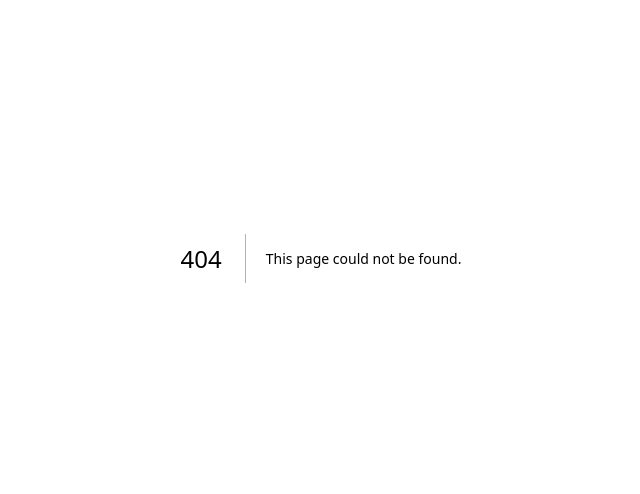
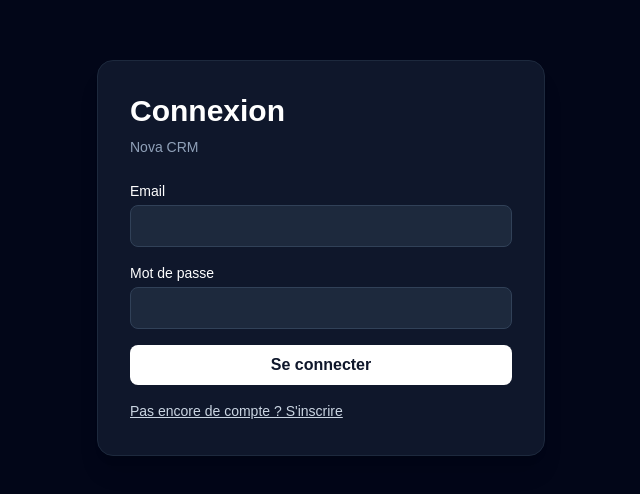
Before and after one commit to Lynda-HAFIDI/nova-crm, a Next.js app: page /login in a window 1280 px wide. Before the commit this address had no page. Shown: the part 142-636 px from the top of the page, without its empty margins (319-959 px from the left). Built offline with nearby package versions, Linux system fonts and the light colour scheme; no server answers.

Commit message:
Setup Next.js, Supabase auth and initial database schema

```diff
--- /dev/null
+++ b/app/dashboard/page.tsx
@@ -0,0 +1,38 @@
+import { createClient } from "../../lib/supabase/server";
+import { redirect } from "next/navigation";
+
+export default async function DashboardPage() {
+  const supabase = await createClient();
+
+  const {
+    data: { user },
+  } = await supabase.auth.getUser();
+
+  if (!user) {
+    redirect("/login");
+  }
+
+  return (
+    <main className="min-h-screen bg-slate-950 text-white p-8">
+      <h1 className="text-3xl font-bold">Dashboard Nova CRM</h1>
+      <p className="mt-2 text-slate-400">Bienvenue {user.email}</p>
+
+      <div className="mt-8 grid gap-4 md:grid-cols-3">
+        <div className="rounded-2xl border border-slate-800 bg-slate-900 p-6">
+          <h2 className="text-lg font-semibold">Contacts</h2>
+          <p className="mt-2 text-slate-400">À connecter bientôt</p>
+        </div>
+
+        <div className="rounded-2xl border border-slate-800 bg-slate-900 p-6">
+          <h2 className="text-lg font-semibold">Leads</h2>
+          <p className="mt-2 text-slate-400">À connecter bientôt</p>
+        </div>
+
+        <div className="rounded-2xl border border-slate-800 bg-slate-900 p-6">
+          <h2 className="text-lg font-semibold">Tâches</h2>
+          <p className="mt-2 text-slate-400">À connecter bientôt</p>
+        </div>
+      </div>
+    </main>
+  );
+}
--- /dev/null
+++ b/app/login/page.tsx
@@ -0,0 +1,124 @@
+"use client";
+
+import { useState } from "react";
+import { createClient } from "@/lib/supabase/client";
+import { useRouter } from "next/navigation";
+
+export default function LoginPage() {
+  const supabase = createClient();
+  const router = useRouter();
+
+  const [email, setEmail] = useState("");
+  const [password, setPassword] = useState("");
+  const [fullName, setFullName] = useState("");
+  const [isRegisterMode, setIsRegisterMode] = useState(false);
+  const [message, setMessage] = useState("");
+
+  const handleSubmit = async (e: React.FormEvent) => {
+    e.preventDefault();
+    setMessage("");
+
+    if (isRegisterMode) {
+      const { error } = await supabase.auth.signUp({
+        email,
+        password,
+        options: {
+          data: {
+            full_name: fullName,
+          },
+        },
+      });
+
+      if (error) {
+        setMessage(error.message);
+        return;
+      }
+
+      setMessage("Compte créé avec succès. Tu peux maintenant te connecter.");
+      setIsRegisterMode(false);
+      return;
+    }
+
+    const { error } = await supabase.auth.signInWithPassword({
+      email,
+      password,
+    });
+
+    if (error) {
+      setMessage(error.message);
+      return;
+    }
+
+    router.push("/dashboard");
+    router.refresh();
+  };
+
+  return (
+    <main className="min-h-screen bg-slate-950 text-white flex items-center justify-center px-4">
+      <div className="w-full max-w-md rounded-2xl border border-slate-800 bg-slate-900 p-8 shadow-xl">
+        <h1 className="text-3xl font-bold">
+          {isRegisterMode ? "Créer un compte" : "Connexion"}
+        </h1>
+        <p className="mt-2 text-sm text-slate-400">Nova CRM</p>
+
+        <form onSubmit={handleSubmit} className="mt-6 space-y-4">
+          {isRegisterMode && (
+            <div>
+              <label className="mb-1 block text-sm">Nom complet</label>
+              <input
+                type="text"
+                value={fullName}
+                onChange={(e) => setFullName(e.target.value)}
+                className="w-full rounded-lg border border-slate-700 bg-slate-800 px-3 py-2 outline-none"
+                required
+              />
+            </div>
+          )}
+
+          <div>
+            <label className="mb-1 block text-sm">Email</label>
+            <input
+              type="email"
+              value={email}
+              onChange={(e) => setEmail(e.target.value)}
+              className="w-full rounded-lg border border-slate-700 bg-slate-800 px-3 py-2 outline-none"
+              required
+            />
+          </div>
+
+          <div>
+            <label className="mb-1 block text-sm">Mot de passe</label>
+            <input
+              type="password"
+              value={password}
+              onChange={(e) => setPassword(e.target.value)}
+              className="w-full rounded-lg border border-slate-700 bg-slate-800 px-3 py-2 outline-none"
+              required
+            />
+          </div>
+
+          {message && (
+            <p className="text-sm text-amber-300">{message}</p>
+          )}
+
+          <button
+            type="submit"
+            className="w-full rounded-lg bg-white px-4 py-2 font-semibold text-slate-900"
+          >
+            {isRegisterMode ? "Créer le compte" : "Se connecter"}
+          </button>
+        </form>
+
+        <button
+          type="button"
+          onClick={() => setIsRegisterMode(!isRegisterMode)}
+          className="mt-4 text-sm text-slate-300 underline"
+        >
+          {isRegisterMode
+            ? "Déjà un compte ? Se connecter"
+            : "Pas encore de compte ? S'inscrire"}
+        </button>
+      </div>
+    </main>
+  );
+}
--- a/app/page.tsx
+++ b/app/page.tsx
@@ -1,12 +1,5 @@
+import { redirect } from "next/navigation";
+
 export default function HomePage() {
-  return (
-    <main className="min-h-screen flex items-center justify-center bg-slate-950 text-white">
-      <div className="text-center">
-        <h1 className="text-4xl font-bold">Nova CRM</h1>
-        <p className="mt-4 text-slate-300">
-          CRM web pour la gestion des contacts, leads, tâches et campagnes email.
-        </p>
-      </div>
-    </main>
-  );
+  redirect("/login");
 }
--- /dev/null
+++ b/lib/supabase/client.ts
@@ -0,0 +1,8 @@
+import { createBrowserClient } from "@supabase/ssr";
+
+export function createClient() {
+  return createBrowserClient(
+    process.env.NEXT_PUBLIC_SUPABASE_URL!,
+    process.env.NEXT_PUBLIC_SUPABASE_ANON_KEY!
+  );
+}
--- /dev/null
+++ b/lib/supabase/server.ts
@@ -0,0 +1,26 @@
+import { cookies } from "next/headers";
+import { createServerClient } from "@supabase/ssr";
+
+export async function createClient() {
+  const cookieStore = await cookies();
+
+  return createServerClient(
+    process.env.NEXT_PUBLIC_SUPABASE_URL!,
+    process.env.NEXT_PUBLIC_SUPABASE_ANON_KEY!,
+    {
+      cookies: {
+        getAll() {
+          return cookieStore.getAll();
+        },
+        setAll(cookiesToSet) {
+          try {
+            cookiesToSet.forEach(({ name, value, options }) =>
+              cookieStore.set(name, value, options)
+            );
+          } catch {
+          }
+        },
+      },
+    }
+  );
+}
--- a/package.json
+++ b/package.json
@@ -9,6 +9,8 @@
     "lint": "eslint"
   },
   "dependencies": {
+    "@supabase/ssr": "^0.9.0",
+    "@supabase/supabase-js": "^2.99.2",
     "next": "16.1.7",
     "react": "19.2.3",
     "react-dom": "19.2.3"
```
Also changed, not shown: 1 other file (tests, documents, lock files or other folders).
